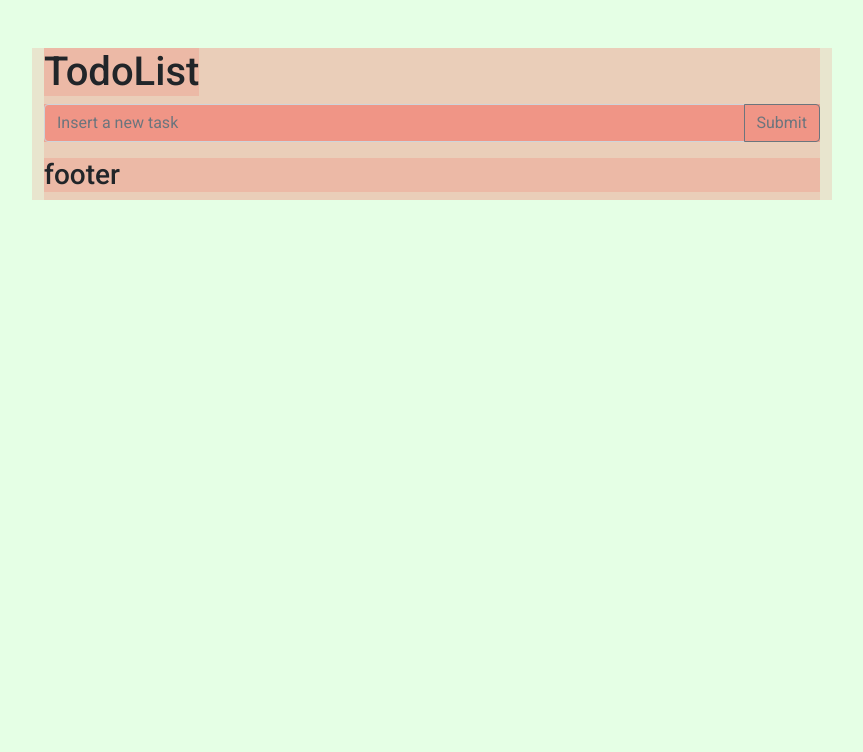
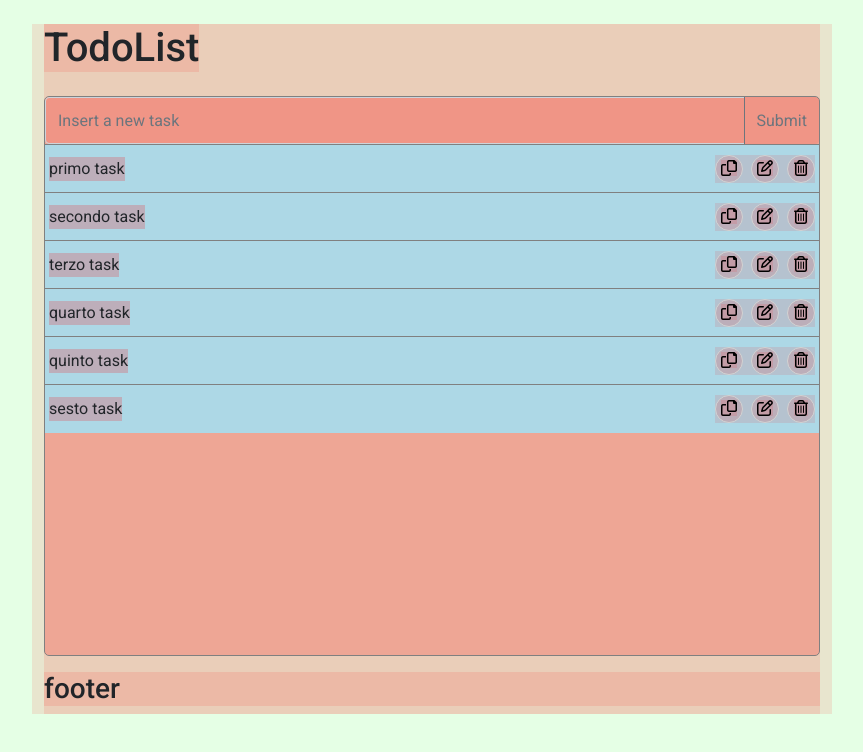
Before and after one commit to alessandroNessi/todolist_cli, a Vue app: page / in a window 1280 px wide. Shown: the top 752 px of the page, without its empty margins (208-1071 px from the left). Built offline with nearby package versions, Linux system fonts and the light colour scheme; the HTML template or start-up script is replaced by a standard one.

Commit message:
added clone and delete

```diff
--- a/public/index.html
+++ b/public/index.html
@@ -10,6 +10,7 @@
     <link href="https://fonts.googleapis.com/css2?family=Roboto:wght@100;300;400;500;700;900&display=swap" rel="stylesheet">
     <!-- favicon -->
     <link rel="icon" href="<%= BASE_URL %>favicon.ico">
+    <link rel="stylesheet" href="https://cdnjs.cloudflare.com/ajax/libs/font-awesome/6.0.0-beta3/css/all.min.css" integrity="sha512-Fo3rlrZj/k7ujTnHg4CGR2D7kSs0v4LLanw2qksYuRlEzO+tcaEPQogQ0KaoGN26/zrn20ImR1DfuLWnOo7aBA==" crossorigin="anonymous" referrerpolicy="no-referrer" />
     <title>Todo-List</title>
   </head>
   <body>
--- a/src/App.vue
+++ b/src/App.vue
@@ -1,5 +1,5 @@
 <template>
-  <div class="container-fluid p-5" id="app">
+  <div class="container-fluid py-4" id="app">
     <div class="container d-flex" id="main__container">
       <Header title="TodoList"></Header>
       <Main></Main>
@@ -29,6 +29,7 @@ export default {
 <style lang="scss">
 @import "~bootstrap/dist/css/bootstrap.css";
 @import "./common/css/variabiles.css";
+@import "./common/css/common.css";
 #app {
   font-family: "Roboto", sans-serif;
   background-color: var(--green-opacity-color);
--- /dev/null
+++ b/src/common/css/common.css
@@ -0,0 +1,12 @@
+*{
+    padding: 0;
+    margin: 0;
+    box-sizing: border-box;
+}
+ul{
+    list-style: none;
+    padding-left: 0;
+}
+p{
+    margin-bottom: 0;
+}
--- a/src/common/css/variabiles.css
+++ b/src/common/css/variabiles.css
@@ -2,4 +2,8 @@
     --main-bg-color : rgba(255,0,0,0.1);
     --green-opacity-color: rgba(0,255,0,0.1);
     --max-width:800px;
+    --scrollbar-color:#888;
+    --scrollbar-hover-color:#555;
+    --scrollbar-width:.45rem;
+    --todo-element-height:3rem;
 }
--- a/src/components/Main.vue
+++ b/src/components/Main.vue
@@ -1,22 +1,121 @@
 <template>
   <main>
-      <div class="main_container">
-        <div class="input-group mb-3">
-            <input type="text" class="form-control" placeholder="Insert a new task">
-            <button class="btn btn-outline-secondary" type="button" id="newtask__button">Submit</button>
+      <div class="main__container my-3">
+        <div class="input-group mb-3" id="input__form">
+            <input name="newtask__input" type="text" class="form-control" @keyup.enter="insertTask" placeholder="Insert a new task">
+            <button class="btn btn-outline-secondary" @mouseup="insertTask" type="button" id="newtask__button">Submit</button>
         </div>
-
+        <div class="task__container">
+            <Task @emitDelete="deleteTask" @emitCopy="insertNewElement" v-for="(task, index) in this.tasks" :key="index" :task="task"></Task>
+        </div>
       </div>
-
   </main>
 </template>
 
 <script>
+import Task from "./Task.vue";
+
 export default {
-
+    name:"Main",
+    components:{
+        Task
+    },
+    data() {
+        return {
+            nextId:7,
+            tasks:[{
+                id:1,
+                status:"todo",
+                content:"primo task"
+            },
+            {
+                id:2,
+                status:"todo",
+                content:"secondo task"
+            },
+            {
+                id:3,
+                status:"todo",
+                content:"terzo task"
+            },
+            {
+                id:4,
+                status:"todo",
+                content:"quarto task"
+            },
+            {
+                id:5,
+                status:"todo",
+                content:"quinto task"
+            },
+            {
+                id:6,
+                status:"todo",
+                content:"sesto task"
+            },
+            ],
+        };
+    },
+    methods:{
+        insertTask(){
+            const target=document.getElementsByName("newtask__input")[0];
+            const content = target.value;
+            target.value="";
+            this.insertNewElement(content);
+        },
+        insertNewElement(content){
+            this.tasks.push({
+                id:this.nextId,
+                status:"todo",
+                content:content
+            });
+            this.nextId++;
+        },
+        deleteTask(id){
+            let found=false;
+            for(let i=0;i<this.tasks.length&&found==false;i++){
+                if(this.tasks[i].id==id){
+                    found=true;
+                    this.tasks.splice(i,1);
+                }
+            }
+            if(found==false){
+                console.log("error on delete: task not found");
+            }
+        }
+    }
 }
 </script>
 
 <style scoped lang="scss">
-
+    .main__container{
+        height: 70vh;
+        border-radius: 5px;
+        border:1px solid grey;
+        overflow: hidden;
+    }
+    .task__container{
+        height: calc(100% - var(--todo-element-height));
+//scrollbar personalization
+        overflow-y: overlay;
+        overflow-x: hidden;
+        &::-webkit-scrollbar {
+            width: var(--scrollbar-width);
+        }
+        &::-webkit-scrollbar-thumb {
+            background: var(--scrollbar-color);
+            border-radius:5px
+        }
+        &::-webkit-scrollbar-thumb:hover {
+            background:var(--scrollbar-hover-color);
+        }
+    }
+    #input__form{
+        margin-bottom: 0!important;
+        height: var(--todo-element-height);
+        #newtask__button{
+            border-width:0px 0px 0px 1px;
+        }
+        border-bottom: 1px solid gray;
+    }
 </style>
--- /dev/null
+++ b/src/components/Task.vue
@@ -0,0 +1,67 @@
+<template>
+  <!-- <div @mouseenter="msg" class="task list__element d-flex align-items-center px-1"> -->
+  <div class="task list__element d-flex justify-content-between align-items-center px-1">
+      <div class="content__container">
+        <p>{{task.content}}</p>
+      </div>
+      <div class="options__container">
+          <button @mouseup="copyOption" class="options option__copy"><i class="far fa-copy"></i></button>
+          <button @mouseup="editOption" class="options option__edit"><i class="far fa-edit"></i></button>
+          <button @mouseup="deleteOption" class="options option__delete"><i class="far fa-trash-alt"></i></button>
+      </div>
+  </div>
+</template>
+
+<script>
+export default {
+    name:"Task",
+    data() {
+        return {};
+    },
+    props: {
+        task: Object,
+    },
+    methods:{
+        copyOption(){
+            this.$emit('emitCopy',this.task.content);
+        },
+        editOption(){
+            alert("edit "+this.task.id);
+        },
+        deleteOption(){
+            // alert("delete "+this.task.id);
+            this.$emit('emitDelete',this.task.id);
+        },
+        //example targetting function on event
+        // msg: function(event){
+        //     event.target.getElementsByTagName("p")[0].style.display = "none";
+        // }
+    }
+}
+</script>
+
+<style scoped lang="scss">
+    .task{
+        overflow-y: auto;
+        background-color: lightblue!important;
+        height: var(--todo-element-height);
+        border-bottom: 1px solid gray;
+        &:last-child{
+            border-bottom: 0px;
+        }
+        .options__container{
+            display: flex;
+            // flex-direction: column;
+            .options{
+                width: 1.75rem;
+                height: 1.75rem;
+                border: 1px solid lightgray;
+                border-radius: 1rem;
+                margin-left: 0.5rem;
+                &:first-child{
+                    margin-left: 0px;
+                }
+            }
+        }
+    }
+</style>
```
